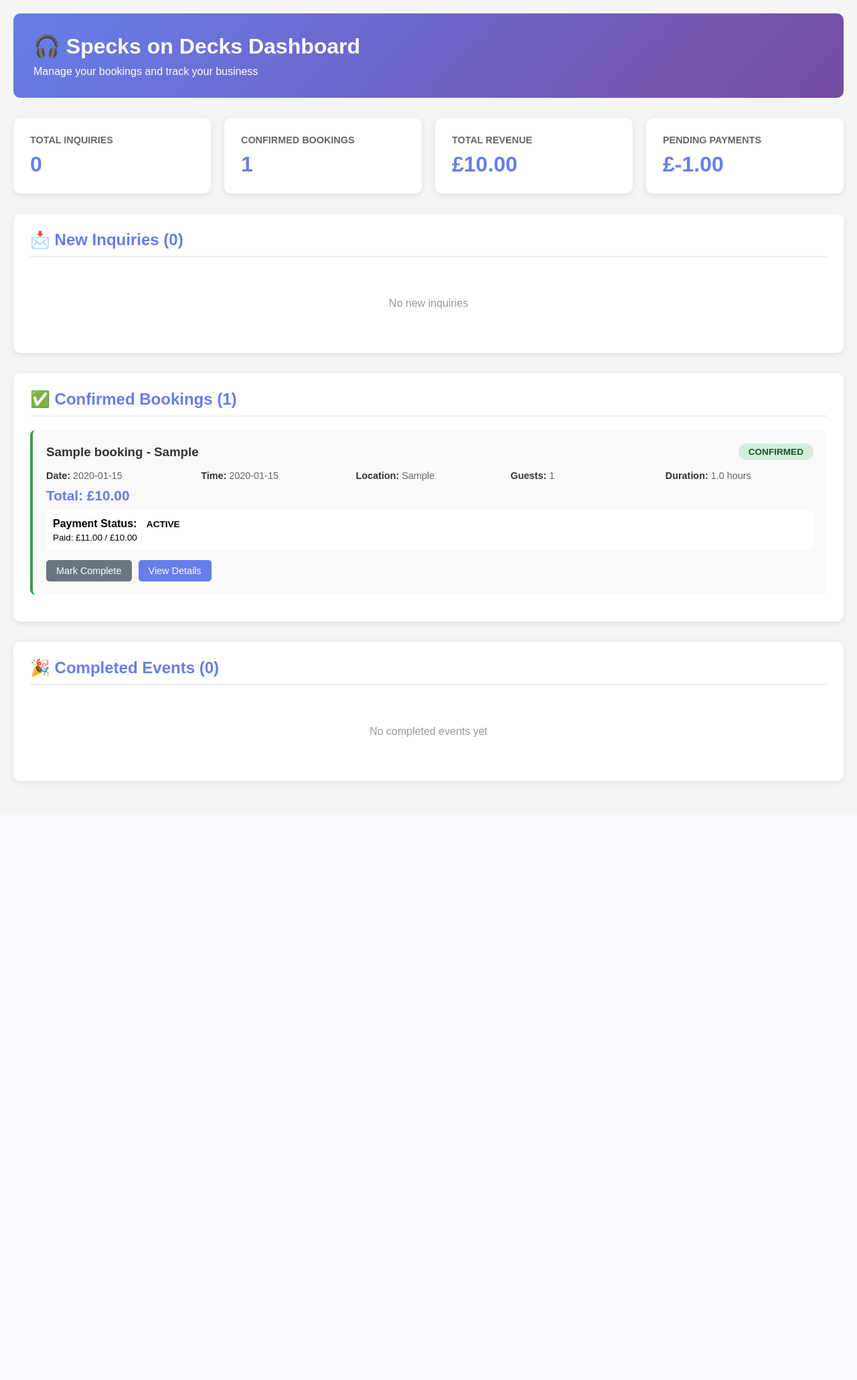
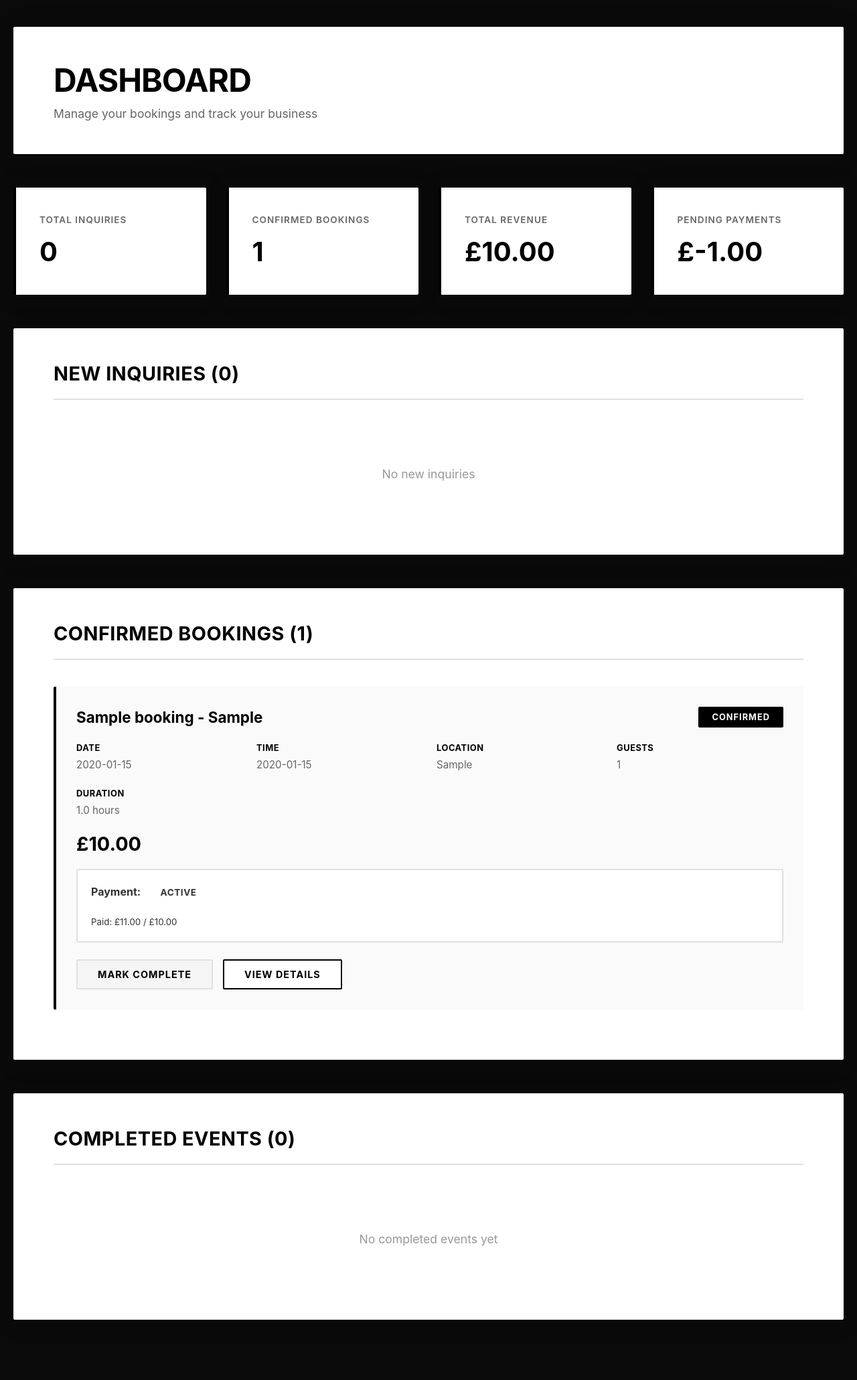
Before and after one commit to Zetroseeeee/specksondecks, a Flask app: page /dashboard in a window 1280 px wide. Shown: the whole page at 67% size. Before the commit the page ends 1173 px from the top, so only its background shows below. Run offline with Flask 3, Linux system fonts and the light colour scheme; tables that the repository leaves empty hold one stand-in row (values such as "Sample post").

Commit message:
Update dashboard to professional black & white design matching Wix style

```diff
--- a/templates/dashboard.html
+++ b/templates/dashboard.html
@@ -12,264 +12,366 @@
         }
 
         body {
-            font-family: 'Arial', sans-serif;
-            background: #f5f5f5;
-            padding: 20px;
+            font-family: -apple-system, BlinkMacSystemFont, 'Segoe UI', 'Helvetica Neue', Arial, sans-serif;
+            background: #0a0a0a;
+            color: #333;
+            padding: 40px 20px;
         }
 
         .header {
-            background: linear-gradient(135deg, #667eea 0%, #764ba2 100%);
-            color: white;
-            padding: 30px;
-            border-radius: 10px;
-            margin-bottom: 30px;
+            max-width: 1400px;
+            margin: 0 auto 50px;
+            background: #ffffff;
+            padding: 50px 60px;
+            border-radius: 2px;
+            box-shadow: 0 2px 40px rgba(0,0,0,0.1);
         }
 
         .header h1 {
-            font-size: 2em;
+            font-size: 3em;
+            font-weight: 700;
+            color: #000000;
             margin-bottom: 10px;
+            letter-spacing: -1px;
+            text-transform: uppercase;
+        }
+
+        .header p {
+            color: #666666;
+            font-size: 1.1em;
         }
 
         .stats {
+            max-width: 1400px;
+            margin: 0 auto 50px;
             display: grid;
-            grid-template-columns: repeat(auto-fit, minmax(250px, 1fr));
-            gap: 20px;
-            margin-bottom: 30px;
+            grid-template-columns: repeat(auto-fit, minmax(280px, 1fr));
+            gap: 30px;
         }
 
         .stat-card {
-            background: white;
-            padding: 25px;
-            border-radius: 10px;
-            box-shadow: 0 2px 10px rgba(0,0,0,0.1);
+            background: #ffffff;
+            padding: 40px 35px;
+            border-radius: 2px;
+            box-shadow: 0 2px 40px rgba(0,0,0,0.1);
+            border-left: 4px solid #000000;
         }
 
         .stat-card h3 {
-            color: #666;
-            font-size: 0.9em;
-            margin-bottom: 10px;
+            color: #666666;
+            font-size: 0.85em;
+            margin-bottom: 15px;
+            font-weight: 600;
+            text-transform: uppercase;
+            letter-spacing: 1px;
         }
 
         .stat-card .value {
-            font-size: 2em;
-            font-weight: bold;
-            color: #667eea;
+            font-size: 2.5em;
+            font-weight: 700;
+            color: #000000;
         }
 
         .section {
-            background: white;
-            padding: 25px;
-            border-radius: 10px;
-            box-shadow: 0 2px 10px rgba(0,0,0,0.1);
-            margin-bottom: 30px;
+            max-width: 1400px;
+            margin: 0 auto 50px;
+            background: #ffffff;
+            padding: 50px 60px;
+            border-radius: 2px;
+            box-shadow: 0 2px 40px rgba(0,0,0,0.1);
         }
 
         .section h2 {
-            color: #667eea;
-            margin-bottom: 20px;
-            padding-bottom: 10px;
-            border-bottom: 2px solid #eee;
+            color: #000000;
+            margin-bottom: 40px;
+            padding-bottom: 20px;
+            border-bottom: 2px solid #e0e0e0;
+            font-size: 1.8em;
+            font-weight: 700;
+            text-transform: uppercase;
+            letter-spacing: 0.5px;
         }
 
         .booking-card {
-            background: #f9f9f9;
-            padding: 20px;
-            border-radius: 8px;
-            margin-bottom: 15px;
-            border-left: 4px solid #667eea;
+            background: #fafafa;
+            padding: 30px;
+            border-radius: 2px;
+            margin-bottom: 25px;
+            border-left: 4px solid #000000;
+            transition: all 0.2s;
+        }
+
+        .booking-card:hover {
+            background: #f5f5f5;
+            transform: translateX(5px);
         }
 
         .booking-card.inquiry {
-            border-left-color: #ffc107;
+            border-left-color: #666666;
         }
 
         .booking-card.confirmed {
-            border-left-color: #28a745;
+            border-left-color: #000000;
         }
 
         .booking-card.completed {
-            border-left-color: #6c757d;
+            border-left-color: #cccccc;
         }
 
         .booking-header {
             display: flex;
             justify-content: space-between;
             align-items: center;
-            margin-bottom: 10px;
+            margin-bottom: 20px;
+            flex-wrap: wrap;
+            gap: 15px;
         }
 
         .booking-header h3 {
-            color: #333;
+            color: #000000;
+            font-size: 1.4em;
+            font-weight: 700;
         }
 
         .badge {
-            padding: 5px 15px;
-            border-radius: 20px;
-            font-size: 0.85em;
-            font-weight: bold;
+            padding: 8px 20px;
+            border-radius: 2px;
+            font-size: 0.8em;
+            font-weight: 700;
+            text-transform: uppercase;
+            letter-spacing: 1px;
         }
 
         .badge.inquiry {
-            background: #fff3cd;
-            color: #856404;
+            background: #f5f5f5;
+            color: #666666;
+            border: 2px solid #666666;
         }
 
         .badge.confirmed {
-            background: #d4edda;
-            color: #155724;
+            background: #000000;
+            color: #ffffff;
         }
 
         .badge.completed {
-            background: #e2e3e5;
-            color: #383d41;
+            background: #ffffff;
+            color: #999999;
+            border: 2px solid #e0e0e0;
         }
 
         .booking-details {
             display: grid;
             grid-template-columns: repeat(auto-fit, minmax(200px, 1fr));
-            gap: 10px;
-            margin-top: 15px;
+            gap: 20px;
+            margin-top: 20px;
         }
 
         .detail {
-            color: #666;
-            font-size: 0.9em;
+            color: #666666;
+            font-size: 0.95em;
+            line-height: 1.6;
         }
 
         .detail strong {
-            color: #333;
+            color: #000000;
+            display: block;
+            margin-bottom: 3px;
+            font-size: 0.85em;
+            text-transform: uppercase;
+            letter-spacing: 0.5px;
         }
 
         .quote-amount {
-            font-size: 1.3em;
-            font-weight: bold;
-            color: #667eea;
-            margin-top: 10px;
+            font-size: 1.8em;
+            font-weight: 700;
+            color: #000000;
+            margin-top: 20px;
         }
 
         .action-buttons {
-            margin-top: 15px;
+            margin-top: 25px;
             display: flex;
-            gap: 10px;
+            gap: 15px;
+            flex-wrap: wrap;
         }
 
         .btn {
-            padding: 8px 15px;
-            border: none;
-            border-radius: 5px;
+            padding: 12px 30px;
+            border: 2px solid #000000;
+            border-radius: 2px;
             cursor: pointer;
             font-size: 0.9em;
-            transition: opacity 0.3s;
+            font-weight: 700;
+            text-transform: uppercase;
+            letter-spacing: 1px;
+            transition: all 0.3s;
+            font-family: inherit;
         }
 
         .btn:hover {
-            opacity: 0.8;
+            transform: translateY(-2px);
+            box-shadow: 0 4px 12px rgba(0,0,0,0.15);
         }
 
         .btn-primary {
-            background: #667eea;
-            color: white;
+            background: #ffffff;
+            color: #000000;
+        }
+
+        .btn-primary:hover {
+            background: #000000;
+            color: #ffffff;
         }
 
         .btn-success {
-            background: #28a745;
-            color: white;
+            background: #000000;
+            color: #ffffff;
+        }
+
+        .btn-success:hover {
+            background: #ffffff;
+            color: #000000;
         }
 
         .btn-secondary {
-            background: #6c757d;
-            color: white;
+            background: #f5f5f5;
+            color: #000000;
+            border-color: #e0e0e0;
+        }
+
+        .btn-secondary:hover {
+            background: #000000;
+            color: #ffffff;
+            border-color: #000000;
         }
 
         .empty-state {
             text-align: center;
-            padding: 40px;
-            color: #999;
+            padding: 60px 40px;
+            color: #999999;
+            font-size: 1.1em;
         }
 
         .payment-info {
-            margin-top: 10px;
-            padding: 10px;
-            background: #fff;
-            border-radius: 5px;
+            margin-top: 20px;
+            padding: 20px;
+            background: #ffffff;
+            border-radius: 2px;
+            border: 2px solid #e0e0e0;
         }
 
         .payment-status {
             display: inline-block;
-            padding: 3px 10px;
-            border-radius: 15px;
+            padding: 5px 15px;
+            border-radius: 2px;
             font-size: 0.85em;
-            font-weight: bold;
+            font-weight: 700;
+            text-transform: uppercase;
+            letter-spacing: 0.5px;
+            margin-left: 10px;
         }
 
         .payment-status.pending {
-            background: #fff3cd;
-            color: #856404;
+            background: #f5f5f5;
+            color: #666666;
         }
 
         .payment-status.partial {
-            background: #d1ecf1;
-            color: #0c5460;
+            background: #e0e0e0;
+            color: #333333;
         }
 
         .payment-status.paid {
-            background: #d4edda;
-            color: #155724;
+            background: #000000;
+            color: #ffffff;
+        }
+
+        @media (max-width: 768px) {
+            .header, .section {
+                padding: 40px 30px;
+            }
+
+            .header h1 {
+                font-size: 2.2em;
+            }
+
+            .booking-header {
+                flex-direction: column;
+                align-items: flex-start;
+            }
         }
     </style>
 </head>
 <body>
     <div class="header">
-        <h1>🎧 Specks on Decks Dashboard</h1>
+        <h1>Dashboard</h1>
         <p>Manage your bookings and track your business</p>
     </div>
 
     <div class="stats">
         <div class="stat-card">
-            <h3>TOTAL INQUIRIES</h3>
+            <h3>Total Inquiries</h3>
             <div class="value">{{ inquiries|length }}</div>
         </div>
         <div class="stat-card">
-            <h3>CONFIRMED BOOKINGS</h3>
+            <h3>Confirmed Bookings</h3>
             <div class="value">{{ confirmed|length }}</div>
         </div>
         <div class="stat-card">
-            <h3>TOTAL REVENUE</h3>
+            <h3>Total Revenue</h3>
             <div class="value">£{{ "%.2f"|format(total_revenue) }}</div>
         </div>
         <div class="stat-card">
-            <h3>PENDING PAYMENTS</h3>
+            <h3>Pending Payments</h3>
             <div class="value">£{{ "%.2f"|format(pending_payments) }}</div>
         </div>
     </div>
 
     <!-- New Inquiries -->
     <div class="section">
-        <h2>📩 New Inquiries ({{ inquiries|length }})</h2>
+        <h2>New Inquiries ({{ inquiries|length }})</h2>
         {% if inquiries %}
             {% for booking in inquiries %}
             <div class="booking-card inquiry">
                 <div class="booking-header">
                     <h3>{{ booking.client_name }} - {{ booking.event_type }}</h3>
-                    <span class="badge inquiry">INQUIRY</span>
+                    <span class="badge inquiry">Inquiry</span>
                 </div>
                 <div class="booking-details">
-                    <div class="detail"><strong>Date:</strong> {{ booking.event_date }}</div>
-                    <div class="detail"><strong>Time:</strong> {{ booking.event_time }}</div>
-                    <div class="detail"><strong>Location:</strong> {{ booking.location }}</div>
-                    <div class="detail"><strong>Guests:</strong> {{ booking.guest_count }}</div>
-                    <div class="detail"><strong>Email:</strong> {{ booking.client_email }}</div>
-                    <div class="detail"><strong>Phone:</strong> {{ booking.client_phone or 'Not provided' }}</div>
+                    <div class="detail">
+                        <strong>Date</strong>
+                        {{ booking.event_date }}
+                    </div>
+                    <div class="detail">
+                        <strong>Time</strong>
+                        {{ booking.event_time }}
+                    </div>
+                    <div class="detail">
+                        <strong>Location</strong>
+                        {{ booking.location }}
+                    </div>
+                    <div class="detail">
+                        <strong>Guests</strong>
+                        {{ booking.guest_count }}
+                    </div>
+                    <div class="detail">
+                        <strong>Email</strong>
+                        {{ booking.client_email }}
+                    </div>
+                    <div class="detail">
+                        <strong>Phone</strong>
+                        {{ booking.client_phone or 'Not provided' }}
+                    </div>
                 </div>
-                <div class="quote-amount">Quote: £{{ "%.2f"|format(booking.total_quote) }}</div>
+                <div class="quote-amount">£{{ "%.2f"|format(booking.total_quote) }}</div>
                 {% if booking.has_lighting %}
-                <div class="detail" style="margin-top:10px;">✅ Lighting included</div>
+                <div class="detail" style="margin-top:15px;">✓ Lighting included</div>
                 {% endif %}
                 {% if booking.has_security %}
-                <div class="detail">✅ Security included ({{ booking.security_hours }}hrs)</div>
+                <div class="detail">✓ Security ({{ booking.security_hours }}hrs)</div>
                 {% endif %}
                 {% if booking.has_afterparty %}
-                <div class="detail">⭐ After Party Service requested</div>
+                <div class="detail">✓ After Party Service</div>
                 {% endif %}
                 <div class="action-buttons">
                     <button class="btn btn-success" onclick="updateStatus({{ booking.id }}, 'confirmed')">Confirm Booking</button>
@@ -284,26 +386,41 @@
 
     <!-- Confirmed Bookings -->
     <div class="section">
-        <h2>✅ Confirmed Bookings ({{ confirmed|length }})</h2>
+        <h2>Confirmed Bookings ({{ confirmed|length }})</h2>
         {% if confirmed %}
             {% for booking in confirmed %}
             <div class="booking-card confirmed">
                 <div class="booking-header">
                     <h3>{{ booking.client_name }} - {{ booking.event_type }}</h3>
-                    <span class="badge confirmed">CONFIRMED</span>
+                    <span class="badge confirmed">Confirmed</span>
                 </div>
                 <div class="booking-details">
-                    <div class="detail"><strong>Date:</strong> {{ booking.event_date }}</div>
-                    <div class="detail"><strong>Time:</strong> {{ booking.event_time }}</div>
-                    <div class="detail"><strong>Location:</strong> {{ booking.location }}</div>
-                    <div class="detail"><strong>Guests:</strong> {{ booking.guest_count }}</div>
-                    <div class="detail"><strong>Duration:</strong> {{ booking.hours }} hours</div>
+                    <div class="detail">
+                        <strong>Date</strong>
+                        {{ booking.event_date }}
+                    </div>
+                    <div class="detail">
+                        <strong>Time</strong>
+                        {{ booking.event_time }}
+                    </div>
+                    <div class="detail">
+                        <strong>Location</strong>
+                        {{ booking.location }}
+                    </div>
+                    <div class="detail">
+                        <strong>Guests</strong>
+                        {{ booking.guest_count }}
+                    </div>
+                    <div class="detail">
+                        <strong>Duration</strong>
+                        {{ booking.hours }} hours
+                    </div>
                 </div>
-                <div class="quote-amount">Total: £{{ "%.2f"|format(booking.total_quote) }}</div>
+                <div class="quote-amount">£{{ "%.2f"|format(booking.total_quote) }}</div>
                 <div class="payment-info">
-                    <strong>Payment Status:</strong>
+                    <strong>Payment:</strong>
                     <span class="payment-status {{ booking.payment_status }}">{{ booking.payment_status.upper() }}</span>
-                    <br>
+                    <br><br>
                     <small>Paid: £{{ "%.2f"|format(booking.deposit_paid + booking.balance_paid) }} / £{{ "%.2f"|format(booking.total_quote) }}</small>
                 </div>
                 <div class="action-buttons">
@@ -319,25 +436,32 @@
 
     <!-- Completed Events -->
     <div class="section">
-        <h2>🎉 Completed Events ({{ completed|length }})</h2>
+        <h2>Completed Events ({{ completed|length }})</h2>
         {% if completed %}
             {% for booking in completed[:5] %}
             <div class="booking-card completed">
                 <div class="booking-header">
                     <h3>{{ booking.client_name }} - {{ booking.event_type }}</h3>
-                    <span class="badge completed">COMPLETED</span>
+                    <span class="badge completed">Completed</span>
                 </div>
                 <div class="booking-details">
-                    <div class="detail"><strong>Date:</strong> {{ booking.event_date }}</div>
-                    <div class="detail"><strong>Total:</strong> £{{ "%.2f"|format(booking.total_quote) }}</div>
-                    <div class="detail"><strong>Payment:</strong>
+                    <div class="detail">
+                        <strong>Date</strong>
+                        {{ booking.event_date }}
+                    </div>
+                    <div class="detail">
+                        <strong>Total</strong>
+                        £{{ "%.2f"|format(booking.total_quote) }}
+                    </div>
+                    <div class="detail">
+                        <strong>Payment</strong>
                         <span class="payment-status {{ booking.payment_status }}">{{ booking.payment_status.upper() }}</span>
                     </div>
                 </div>
             </div>
             {% endfor %}
             {% if completed|length > 5 %}
-            <p style="text-align:center; color:#666; margin-top:15px;">
+            <p style="text-align:center; color:#666; margin-top:25px; font-size:1.05em;">
                 Showing 5 most recent. Total completed: {{ completed|length }}
             </p>
             {% endif %}
```
